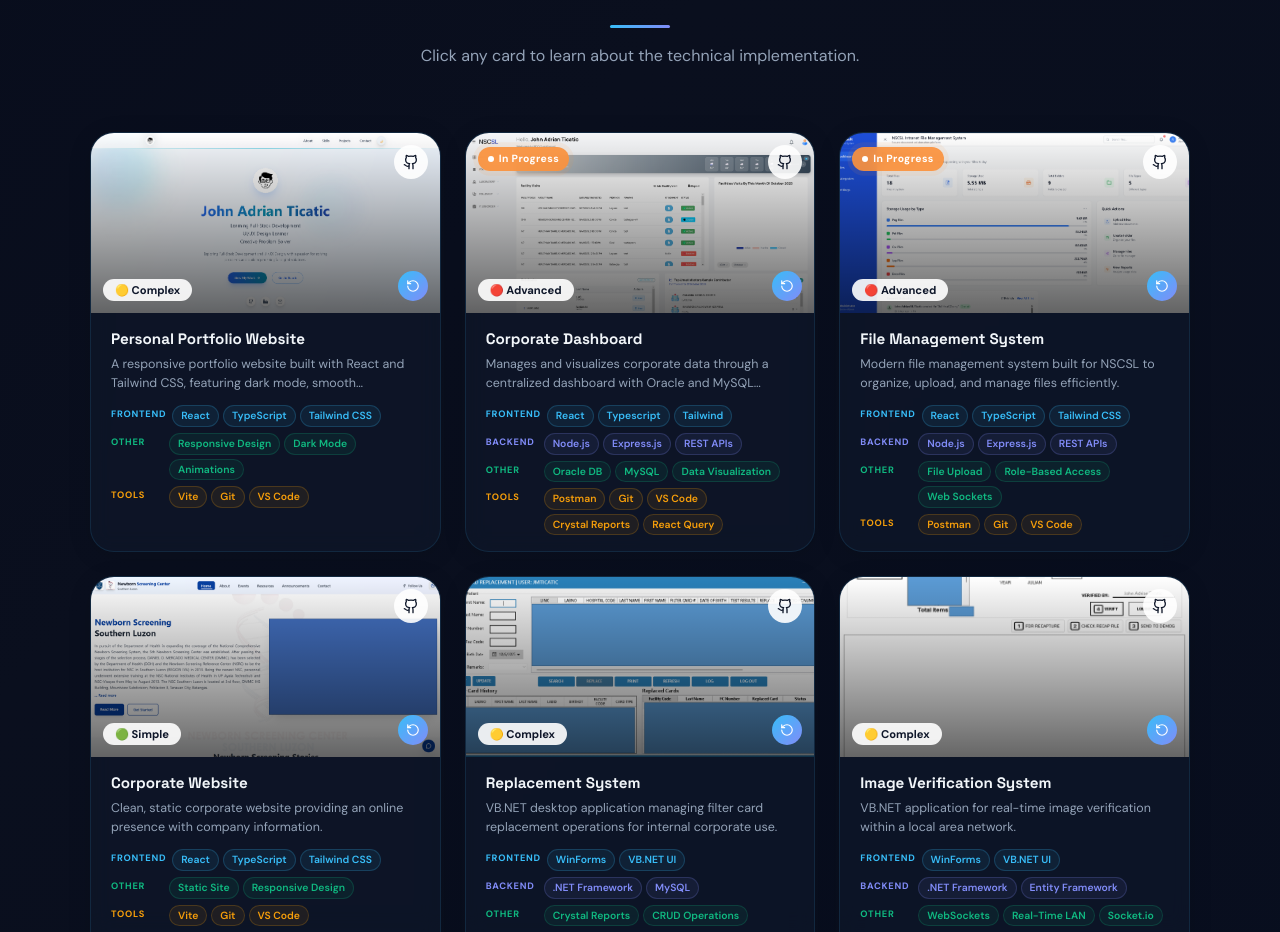
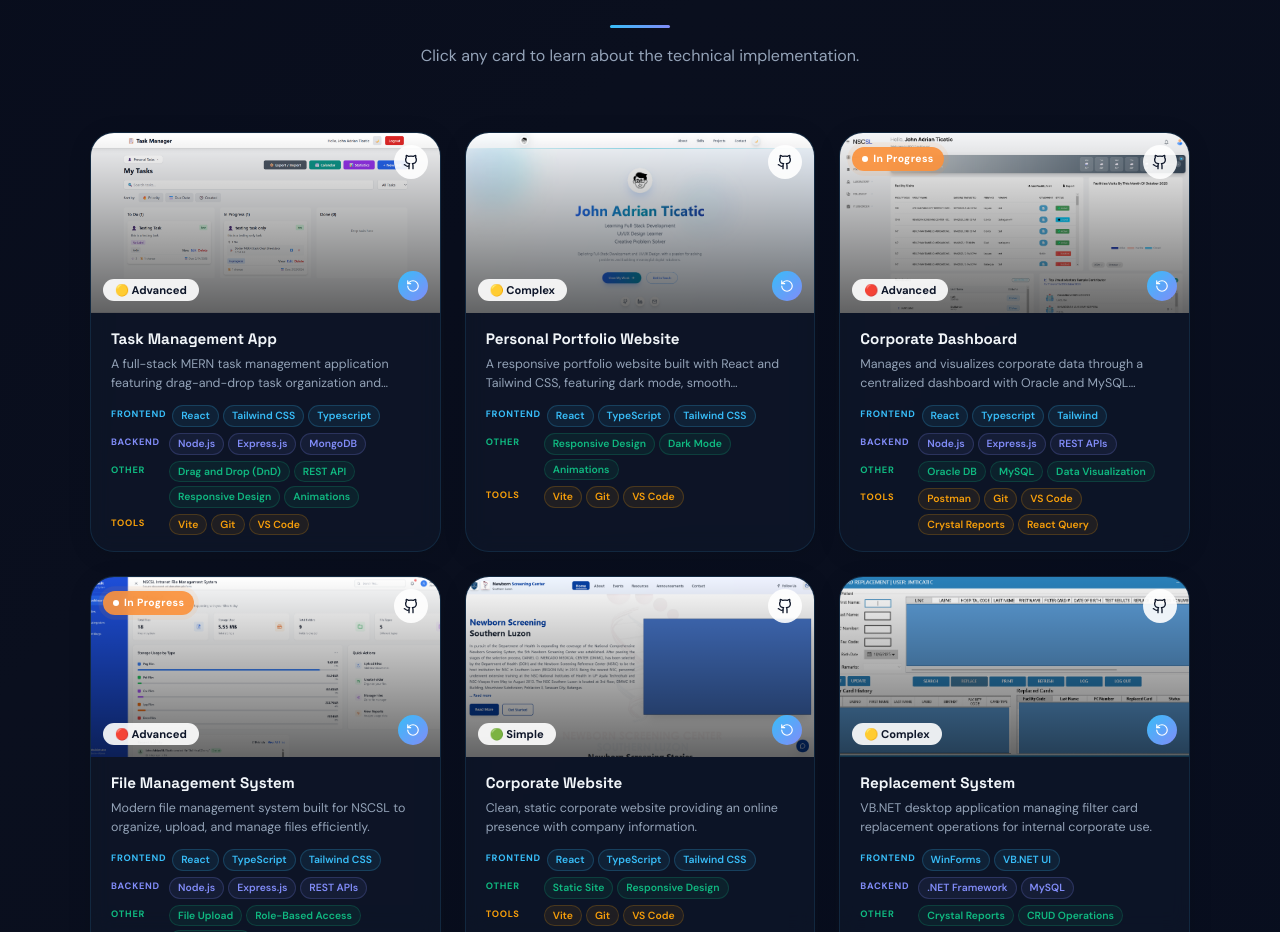
Before and after one commit to aiannyyyy/my-portfolio, a React (Vite) app: page / in a window 1280 px wide. Shown: the part 2784-3716 px from the top of the page. Built offline with nearby package versions, Linux system fonts and the light colour scheme.

Commit message:
adding the task-management-app into my portfolio projects

```diff
--- a/src/components/Content.tsx
+++ b/src/components/Content.tsx
@@ -165,49 +165,62 @@ const SkillIcon = ({ name, size = 20 }) => {
 // ─── Projects ──────────────────────────────────────────────────────────────────
 const allProjects = [
   {
-    id:'p1', title:"Personal Portfolio Website",
+    id: 'p1',
+    title: "Task Management App",
+    description: "A full-stack MERN task management application featuring drag-and-drop task organization and responsive UI.",
+    image: "/task-app.png",
+    difficulty: "🟡 Advanced",
+    github: "https://github.com/aiannyyyy/task-management-app.git",
+    explanation: "Developed a full-stack task management system using the MERN stack. Users can create, update, delete, and organize tasks with intuitive drag-and-drop functionality. The application focuses on clean UI/UX, state management, responsive design, dark mode support, and smooth animations.",
+    frontend: ["React", "Tailwind CSS", "Typescript"],
+    backend: ["Node.js", "Express.js", "MongoDB"],
+    other: ["Drag and Drop (DnD)", "REST API", "Responsive Design", "Animations"],
+    tools: ["Vite", "Git", "VS Code"],
+  },
+  {
+    id:'p2', title:"Personal Portfolio Website",
     description:"A responsive portfolio website built with React and Tailwind CSS, featuring dark mode, smooth animations, and contact form integration.",
     image:"/1.png", difficulty:"🟡 Complex", github:"https://github.com/aiannyyyy/my-portfolio.git",
     explanation:"Created to represent my work in web development. Demonstrates skills, displays projects, and provides ways to contact or collaborate.",
     frontend:["React","TypeScript","Tailwind CSS"], backend:[], other:["Responsive Design","Dark Mode","Animations"], tools:["Vite","Git","VS Code"],
   },
   {
-    id:'p2', title:"Corporate Dashboard", ongoing: true,
+    id:'p3', title:"Corporate Dashboard", ongoing: true,
     description:"Manages and visualizes corporate data through a centralized dashboard with Oracle and MySQL integration.",
     image:"/2.png", difficulty:"🔴 Advanced", github:"https://github.com/aiannyyyy/TEST-NSCSL-DASHBOARD.git",
     explanation:"Integrates Oracle for analytical queries and MySQL for CRUD operations, with a Node.js + Express backend and pure HTML/CSS/JS frontend. Also using Recharts for displaying trends and data.",
     frontend:["React","Typescript", "Tailwind"], backend:["Node.js","Express.js","REST APIs"], other:["Oracle DB","MySQL","Data Visualization"], tools:["Postman","Git","VS Code", "Crystal Reports", "React Query"],
   },
   {
-    id:'p3', title:"File Management System", ongoing: true,
+    id:'p4', title:"File Management System", ongoing: true,
     description:"Modern file management system built for NSCSL to organize, upload, and manage files efficiently.",
     image:"/3.png", difficulty:"🔴 Advanced", github:"https://github.com/aiannyyyy/nscsl-file-management-system.git",
     explanation:"Developed using React (TypeScript) for the frontend and Node.js + Express for the backend, styled with Tailwind CSS. Also has a messaging system with a help of web sockets for internal communication.",
     frontend:["React","TypeScript","Tailwind CSS"], backend:["Node.js","Express.js","REST APIs"], other:["File Upload","Role-Based Access", "Web Sockets"], tools:["Postman","Git","VS Code"],
   },
   {
-    id:'p4', title:"Corporate Website",
+    id:'p5', title:"Corporate Website",
     description:"Clean, static corporate website providing an online presence with company information.",
     image:"/4.png", difficulty:"🟢 Simple", github:"https://github.com/aiannyyyy/nscsl-website.git",
     explanation:"Serves as an online presence for the company, providing essential info such as services, contact details, and organizational background.",
     frontend:["React","TypeScript","Tailwind CSS"], backend:[], other:["Static Site","Responsive Design"], tools:["Vite","Git","VS Code"],
   },
   {
-    id:'p5', title:"Replacement System",
+    id:'p6', title:"Replacement System",
     description:"VB.NET desktop application managing filter card replacement operations for internal corporate use.",
     image:"/5.png", difficulty:"🟡 Complex", github:"https://github.com/aiannyyyy/ReplacementSystem.git",
     explanation:"Manages filter card replacement operations, recording, updating, and monitoring replacement transactions.",
     frontend:["WinForms","VB.NET UI"], backend:[".NET Framework","MySQL"], other:["Crystal Reports","CRUD Operations"], tools:["Visual Studio","Crystal Reports"],
   },
   {
-    id:'p6', title:"Image Verification System",
+    id:'p7', title:"Image Verification System",
     description:"VB.NET application for real-time image verification within a local area network.",
     image:"/6.png", difficulty:"🟡 Complex", github:"https://github.com/aiannyyyy/TRANSFER.git",
     explanation:"Uses WebSocket technology for real-time notifications between connected clients during verification workflows.",
     frontend:["WinForms","VB.NET UI"], backend:[".NET Framework","Entity Framework"], other:["WebSockets","Real-Time LAN","Socket.io"], tools:["Visual Studio","Git"],
   },
   {
-    id:'p7', title:"Accounting System",
+    id:'p8', title:"Accounting System",
     description:"Desktop-based Accounting System built with VB.NET for financial management and reporting.",
     image:"/7.png", difficulty:"🟡 Complex", github:"https://github.com/aiannyyyy/AccountingSystem.git",
     explanation:"Manages accounting operations like receivables, payables, and financial summaries with an intuitive interface for reports.",
```
Also changed, not shown: public/task-app.png (added).
